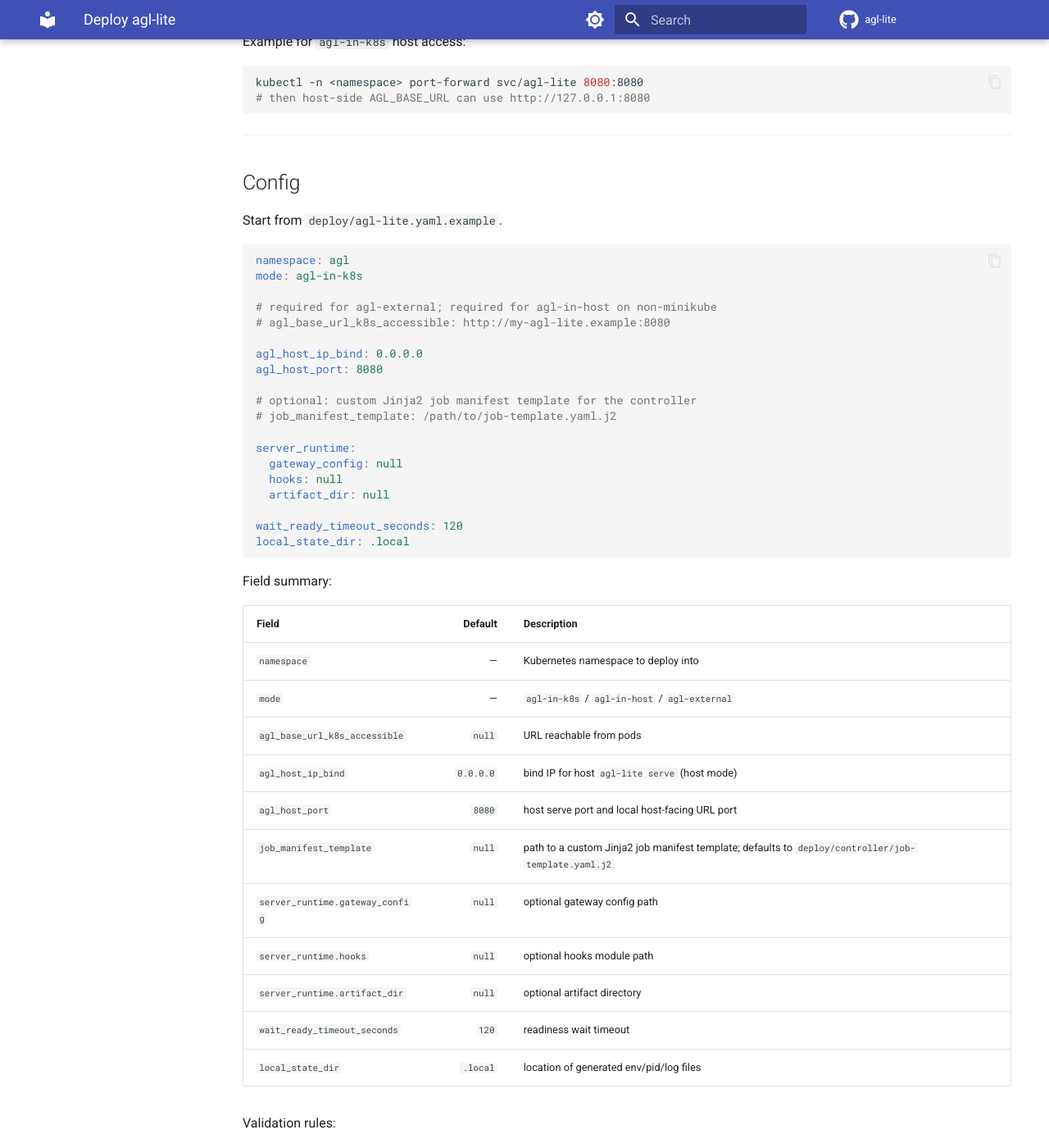
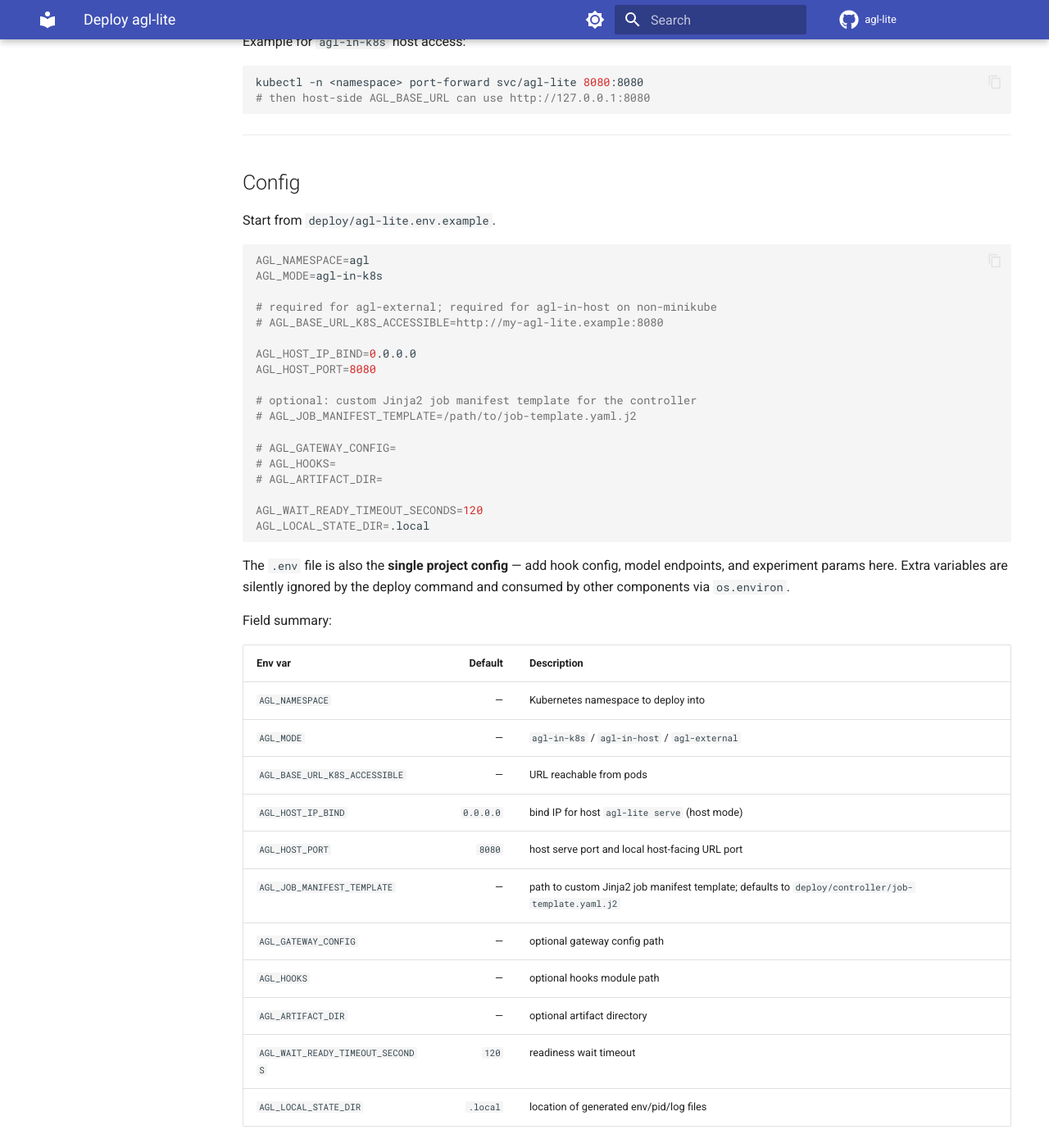
Before and after one commit to OhiraShusei/agent-lightning, an MkDocs documentation site: the page built from docs/deploy.md, in a window 1280 px wide and 1400 px high, scrolled down 2892 px. Shown: the whole window at 82% size. Built offline with MkDocs 1.6.1 and Material for MkDocs 9.7.7, drawn with Linux system fonts in a browser that asks for light colours; comment, search, counter and statistics services are not loaded; some of the changed text lies outside the part shown.

Commit message:
refactor: convert deploy config from YAML to .env format
- DeployConfig(BaseModel) -> DeploySettings(BaseSettings) with env_prefix='AGL_'
  and env_ignore_empty=True; loaded via pydantic-settings _env_file kwarg
- ServerRuntimeConfig wrapper removed; gateway_config, hooks, artifact_dir
  promoted to top-level AGL_GATEWAY_CONFIG, AGL_HOOKS, AGL_ARTIFACT_DIR
- Field renames to avoid double AGL_ prefix:
    agl_host_port -> host_port (AGL_HOST_PORT)
    agl_host_ip_bind -> host_ip_bind (AGL_HOST_IP_BIND)
    agl_base_url_k8s_accessible -> base_url_k8s_accessible (AGL_BASE_URL_K8S_ACCESSIBLE)
- CLI: --config -> --env-file on both deploy_entrypoint and deploy_command
- deploy/agl-lite.yaml.example -> deploy/agl-lite.env.example (.env format)
- .env file serves as single project config; extra vars (hook config, model
  endpoints, experiment params) are silently ignored by DeploySettings and
  consumed by other components via os.environ
- deploy/README.md, docs/deploy.md updated throughout

````diff
--- a/docs/deploy.md
+++ b/docs/deploy.md
@@ -1,13 +1,13 @@
 # Deploy agl-lite
 
-This guide describes the YAML-driven deploy command:
+This guide describes the `.env`-driven deploy command:
 
 ```bash
 export AGL_KEY=$(openssl rand -hex 32)
-agl-lite deploy --config deploy/agl-lite.yaml
+agl-lite deploy --env-file deploy/agl-lite.env
 
 # cleanup (delete namespace + stop managed host server if any)
-agl-lite deploy --config deploy/agl-lite.yaml --cleanup
+agl-lite deploy --env-file deploy/agl-lite.env --cleanup
 ```
 
 > `scripts/deploy.sh` is a thin wrapper around the same command.
@@ -88,56 +88,59 @@ kubectl -n <namespace> port-forward svc/agl-lite 8080:8080
 
 ## Config
 
-Start from `deploy/agl-lite.yaml.example`.
+Start from `deploy/agl-lite.env.example`.
 
-```yaml
-namespace: agl
-mode: agl-in-k8s
+```bash
+AGL_NAMESPACE=agl
+AGL_MODE=agl-in-k8s
 
 # required for agl-external; required for agl-in-host on non-minikube
-# agl_base_url_k8s_accessible: http://my-agl-lite.example:8080
+# AGL_BASE_URL_K8S_ACCESSIBLE=http://my-agl-lite.example:8080
 
-agl_host_ip_bind: 0.0.0.0
-agl_host_port: 8080
+AGL_HOST_IP_BIND=0.0.0.0
+AGL_HOST_PORT=8080
 
 # optional: custom Jinja2 job manifest template for the controller
-# job_manifest_template: /path/to/job-template.yaml.j2
+# AGL_JOB_MANIFEST_TEMPLATE=/path/to/job-template.yaml.j2
 
-server_runtime:
-  gateway_config: null
-  hooks: null
-  artifact_dir: null
+# AGL_GATEWAY_CONFIG=
+# AGL_HOOKS=
+# AGL_ARTIFACT_DIR=
 
-wait_ready_timeout_seconds: 120
-local_state_dir: .local
+AGL_WAIT_READY_TIMEOUT_SECONDS=120
+AGL_LOCAL_STATE_DIR=.local
 ```
+
+The `.env` file is also the **single project config** — add hook config, model
+endpoints, and experiment params here. Extra variables are silently ignored by
+the deploy command and consumed by other components via `os.environ`.
 
 Field summary:
 
-| Field | Default | Description |
+| Env var | Default | Description |
 |---|---:|---|
-| `namespace` | — | Kubernetes namespace to deploy into |
-| `mode` | — | `agl-in-k8s` / `agl-in-host` / `agl-external` |
-| `agl_base_url_k8s_accessible` | `null` | URL reachable from pods |
-| `agl_host_ip_bind` | `0.0.0.0` | bind IP for host `agl-lite serve` (host mode) |
-| `agl_host_port` | `8080` | host serve port and local host-facing URL port |
-| `job_manifest_template` | `null` | path to a custom Jinja2 job manifest template; defaults to `deploy/controller/job-template.yaml.j2` |
-| `server_runtime.gateway_config` | `null` | optional gateway config path |
-| `server_runtime.hooks` | `null` | optional hooks module path |
-| `server_runtime.artifact_dir` | `null` | optional artifact directory |
-| `wait_ready_timeout_seconds` | `120` | readiness wait timeout |
-| `local_state_dir` | `.local` | location of generated env/pid/log files |
+| `AGL_NAMESPACE` | — | Kubernetes namespace to deploy into |
+| `AGL_MODE` | — | `agl-in-k8s` / `agl-in-host` / `agl-external` |
+| `AGL_BASE_URL_K8S_ACCESSIBLE` | — | URL reachable from pods |
+| `AGL_HOST_IP_BIND` | `0.0.0.0` | bind IP for host `agl-lite serve` (host mode) |
+| `AGL_HOST_PORT` | `8080` | host serve port and local host-facing URL port |
+| `AGL_JOB_MANIFEST_TEMPLATE` | — | path to custom Jinja2 job manifest template; defaults to `deploy/controller/job-template.yaml.j2` |
+| `AGL_GATEWAY_CONFIG` | — | optional gateway config path |
+| `AGL_HOOKS` | — | optional hooks module path |
+| `AGL_ARTIFACT_DIR` | — | optional artifact directory |
+| `AGL_WAIT_READY_TIMEOUT_SECONDS` | `120` | readiness wait timeout |
+| `AGL_LOCAL_STATE_DIR` | `.local` | location of generated env/pid/log files |
 
 Validation rules:
 
 - `mode=agl-in-k8s`:
-  - `agl_base_url_k8s_accessible` must be unset.
+  - `AGL_BASE_URL_K8S_ACCESSIBLE` must be unset.
 - `mode=agl-in-host`:
   - starts host `agl-lite serve`.
-  - on non-minikube, `agl_base_url_k8s_accessible` is required.
-  - on minikube, pod URL defaults to `http://host.minikube.internal:<agl_host_port>`.
+  - on non-minikube, `AGL_BASE_URL_K8S_ACCESSIBLE` is required.
+  - on minikube, pod URL defaults to `http://host.minikube.internal:<AGL_HOST_PORT>`.
 - `mode=agl-external`:
-  - `agl_base_url_k8s_accessible` is required and used for both pod + host URLs.
+  - `AGL_BASE_URL_K8S_ACCESSIBLE` is required and used for both pod + host URLs.
 
 ---
 
````
Also changed, not shown: other parts of docs/deploy.md (+3 -3 lines), deploy/README.md (+11 -7 lines), dev/todo.md (+1 -1 lines), 4 other files.
